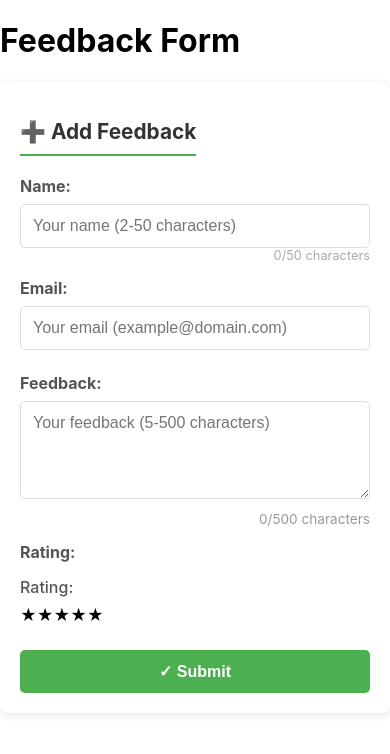
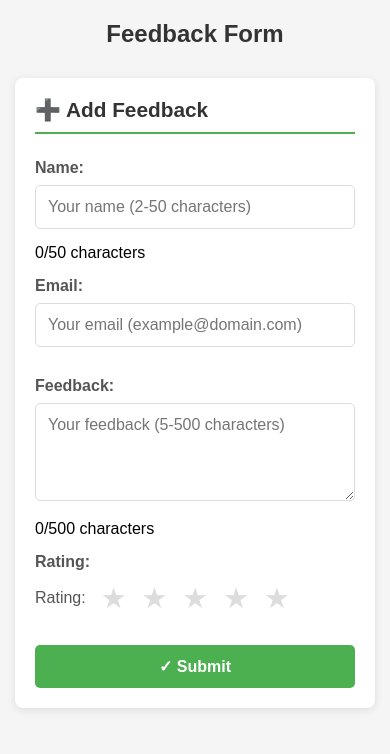
Before and after one commit to Samriddhicollege/BCA-2081-3rdSemester-Feedbackform, a React (Vite) app: page / in a window 390 px wide. Shown: the top 754 px of the page. Built offline with nearby package versions, Linux system fonts and the light colour scheme.

Commit message:
Refactor App.css for layout and feedback styling
Removed unused styles and added new styles for app layout and feedback sections.

```diff
--- a/src/App.css
+++ b/src/App.css
@@ -1,114 +1,45 @@
-/* Form Header Styling */
-.form-header {
-  display: flex;
-  align-items: center;
-  justify-content: space-between;
-  margin-bottom: 20px;
+* {
+  margin: 0;
+  padding: 0;
+  box-sizing: border-box;
 }
 
-.form-header h2 {
-  color: #333;
-  margin-bottom: 0;
-  font-size: 1.3rem;
-  border-bottom: 2px solid #4CAF50;
-  padding-bottom: 10px;
-  flex: 1;
+body {
+  font-family: Arial, sans-serif;
+  background-color: #f5f5f5;
 }
 
-/* Edit Badge */
-.edit-badge {
-  background-color: #2196F3;
-  color: white;
-  padding: 5px 12px;
-  border-radius: 20px;
-  font-size: 0.85rem;
-  font-weight: 600;
-  margin-left: 10px;
-  animation: pulse 1s infinite;
+.app {
+  max-width: 1200px;
+  margin: 0 auto;
+  padding: 30px 20px;
 }
 
-@keyframes pulse {
-  0% {
-    box-shadow: 0 0 0 0 rgba(33, 150, 243, 0.7);
-  }
-  70% {
-    box-shadow: 0 0 0 10px rgba(33, 150, 243, 0);
-  }
-  100% {
-    box-shadow: 0 0 0 0 rgba(33, 150, 243, 0);
-  }
+.app h1 {
+  text-align: center;
+  color: #333;
+  margin-bottom: 40px;
+  font-size: 2rem;
 }
 
-/* Success Message */
-.success-message {
-  background-color: #d4edda;
-  color: #155724;
-  padding: 12px 15px;
-  border-radius: 5px;
-  margin-bottom: 20px;
-  border-left: 4px solid #28a745;
-  font-weight: 600;
-  animation: slideIn 0.3s ease-in-out;
+.container {
+  display: grid;
+  grid-template-columns: 1.5fr 1fr;
+  gap: 30px;
+  align-items: flex-start;
 }
 
-@keyframes slideIn {
-  from {
-    opacity: 0;
-    transform: translateY(-10px);
-  }
-  to {
-    opacity: 1;
-    transform: translateY(0);
-  }
+/* ============ FORM SECTION ============ */
+.form-section {
+  display: flex;
+  justify-content: flex-start;
 }
 
-/* Input error state */
-.input-error {
-  border-color: #f44336 !important;
-  background-color: #ffebee !important;
+.form-section.centered {
+  justify-content: center;
+  grid-column: 1 / -1;
 }
 
-/* Error text display */
-.error-text {
-  color: #f44336;
-  font-size: 0.85rem;
-  margin-bottom: 12px;
-  display: block;
-  padding: 5px;
-  background-color: #ffebee;
-  border-left: 3px solid #f44336;
-  border-radius: 3px;
-}
-
-/* Character counters */
-.char-count,
-.char-info {
-  color: #999;
-  font-size: 0.85rem;
-  display: block;
-  margin-bottom: 8px;
-  text-align: right;
-}
-
-.char-info {
-  font-size: 0.8rem;
-  color: #aaa;
-  margin-top: -8px;
-  margin-bottom: 12px;
-}
-
-/* Button Group */
-.button-group {
-  display: flex;
-  gap: 10px;
-  margin-top: 15px;
-}
-
-.button-group .btn {
-  flex: 1;
-}
-
-/* Form Box Styling */
 .form-box {
   background: white;
   padding: 25px;
@@ -117,15 +48,16 @@
   width: 100%;
   max-width: 500px;
   height: fit-content;
-  transition: all 0.3s ease;
 }
 
-.form-box:has(.edit-badge) {
-  border-left: 4px solid #2196F3;
-  box-shadow: 0 4px 12px rgba(33, 150, 243, 0.2);
+.form-box h2 {
+  color: #333;
+  margin-bottom: 25px;
+  font-size: 1.3rem;
+  border-bottom: 2px solid #4CAF50;
+  padding-bottom: 10px;
 }
 
-/* Form inputs */
 .form-box label {
   display: block;
   color: #555;
@@ -138,7 +70,7 @@
 .form-box textarea {
   width: 100%;
   padding: 12px;
-  margin-bottom: 8px;
+  margin-bottom: 15px;
   border: 1px solid #ddd;
   border-radius: 5px;
   font-family: Arial, sans-serif;
@@ -153,13 +85,30 @@
   box-shadow: 0 0 5px rgba(76, 175, 80, 0.3);
 }
 
-.form-box input.input-error:focus,
-.form-box textarea.input-error:focus {
-  border-color: #f44336;
-  box-shadow: 0 0 5px rgba(244, 67, 54, 0.3);
+.star-rating {
+  margin: 10px 0 20px 0;
+  display: flex;
+  align-items: center;
+  gap: 15px;
 }
 
-/* Buttons */
+.star-rating label {
+  margin: 0;
+}
+
+.star {
+  font-size: 1.8rem;
+  cursor: pointer;
+  color: #ddd;
+  transition: 0.2s;
+}
+
+.star.active,
+.star:hover {
+  color: #ffc107;
+  transform: scale(1.1);
+}
+
 .btn {
   padding: 12px;
   border: none;
@@ -179,42 +128,192 @@
 
 .submit-btn:hover {
   background-color: #45a049;
-  transform: translateY(-2px);
-  box-shadow: 0 4px 8px rgba(76, 175, 80, 0.3);
 }
 
 .cancel-btn {
   background-color: #888;
   color: white;
+  margin-top: 10px;
 }
 
 .cancel-btn:hover {
   background-color: #666;
+}
+
+.error {
+  color: #f44336;
+  font-size: 0.9rem;
+  margin-bottom: 15px;
+  padding: 10px;
+  background-color: #ffebee;
+  border-radius: 4px;
+  border-left: 4px solid #f44336;
+}
+
+/* ============ FEEDBACK LIST SECTION ============ */
+.feedback-box {
+  background: white;
+  padding: 25px;
+  border-radius: 8px;
+  box-shadow: 0 2px 8px rgba(0, 0, 0, 0.1);
+}
+
+.feedback-box h2 {
+  color: #333;
+  margin-bottom: 20px;
+  font-size: 1.3rem;
+  border-bottom: 2px solid #4CAF50;
+  padding-bottom: 10px;
+}
+
+.avg {
+  color: #666;
+  font-size: 0.95rem;
+  margin-bottom: 25px;
+  padding: 12px;
+  background-color: #f0f8f0;
+  border-left: 4px solid #4CAF50;
+  border-radius: 4px;
+}
+
+.no-feedback {
+  color: #999;
+  text-align: center;
+  padding: 40px 20px;
+  font-size: 1rem;
+}
+
+/* Table Header */
+.table-header {
+  display: grid;
+  grid-template-columns: 1fr 1.2fr 1.8fr 0.8fr;
+  gap: 15px;
+  background-color: #4CAF50;
+  color: white;
+  padding: 15px;
+  border-radius: 6px 6px 0 0;
+  font-weight: 700;
+  margin-bottom: 0;
+  font-size: 0.95rem;
+}
+
+/* Feedback Items */
+.feedback-item {
+  background: #f9f9f9;
+  padding: 15px;
+  margin-bottom: 12px;
+  border-left: 4px solid #4CAF50;
+  border-radius: 5px;
+  transition: 0.3s;
+}
+
+.feedback-item:hover {
+  background-color: #f0f0f0;
+  box-shadow: 0 2px 6px rgba(0, 0, 0, 0.1);
+}
+
+.feedback-row {
+  display: grid;
+  grid-template-columns: 1fr 1.2fr 1.8fr 0.8fr;
+  gap: 15px;
+  align-items: center;
+  margin-bottom: 12px;
+}
+
+.feedback-name {
+  color: #333;
+  font-weight: 600;
+  word-break: break-word;
+}
+
+.feedback-email {
+  color: #666;
+  font-size: 0.9rem;
+  word-break: break-word;
+}
+
+.feedback-message {
+  color: #555;
+  font-size: 0.9rem;
+  line-height: 1.4;
+  overflow: hidden;
+  text-overflow: ellipsis;
+  display: -webkit-box;
+  -webkit-box-orient: vertical;
+}
+
+.feedback-rating {
+  color: #ffc107;
+  font-size: 1.1rem;
+  text-align: center;
+}
+
+.feedback-buttons {
+  display: flex;
+  gap: 10px;
+}
+
+.feedback-buttons .btn {
+  padding: 8px 14px;
+  font-size: 0.85rem;
+  flex: 1;
+  width: auto;
+}
+
+.edit-btn {
+  background-color: #2196F3;
+  color: white;
+}
+
+.edit-btn:hover {
+  background-color: #0b7dda;
   transform: translateY(-2px);
 }
 
-/* Responsive */
+.delete-btn {
+  background-color: #f44336;
+  color: white;
+}
+
+.delete-btn:hover {
+  background-color: #da190b;
+  transform: translateY(-2px);
+}
+
+/* ============ RESPONSIVE ============ */
 @media (max-width: 768px) {
+  .app {
+    padding: 20px 15px;
+  }
+
+  .app h1 {
+    margin-bottom: 30px;
+    font-size: 1.5rem;
+  }
+
+  .container {
+    grid-template-columns: 1fr;
+    gap: 20px;
+  }
+
+  .form-section,
+  .form-section.centered {
+    justify-content: center;
+    grid-column: 1;
+  }
+
+  .table-header,
+  .feedback-row {
+    grid-template-columns: 1fr;
+    gap: 8px;
+  }
+
+  .feedback-box,
   .form-box {
     padding: 20px;
   }
 
-  .form-header {
-    flex-direction: column;
-    align-items: flex-start;
-  }
-
-  .edit-badge {
-    margin-left: 0;
-    margin-top: 10px;
-  }
-
-  .button-group {
-    flex-direction: column;
-    gap: 10px;
-  }
-
-  .button-group .btn {
-    width: 100%;
+  .feedback-item {
+    padding: 12px;
   }
 }
```
